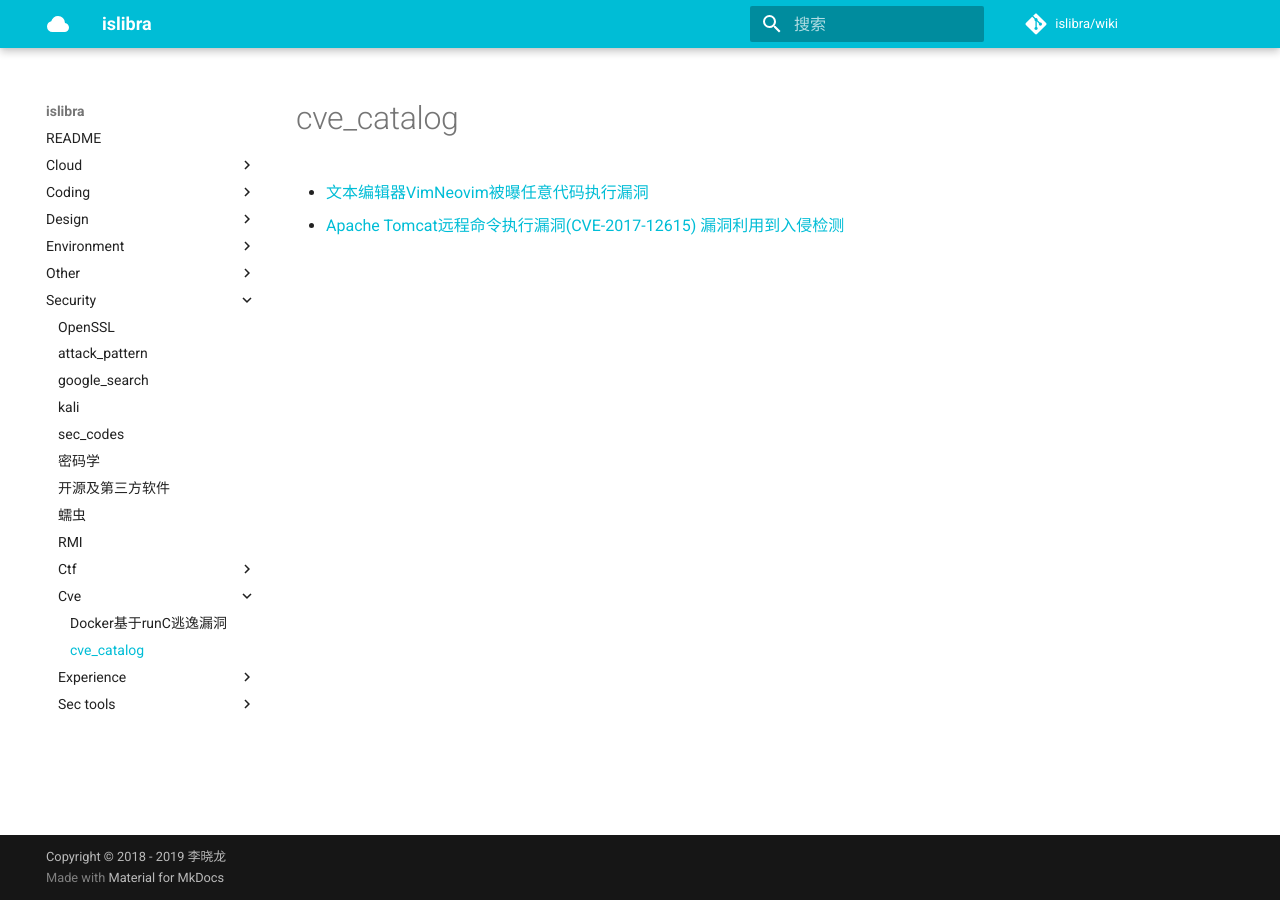
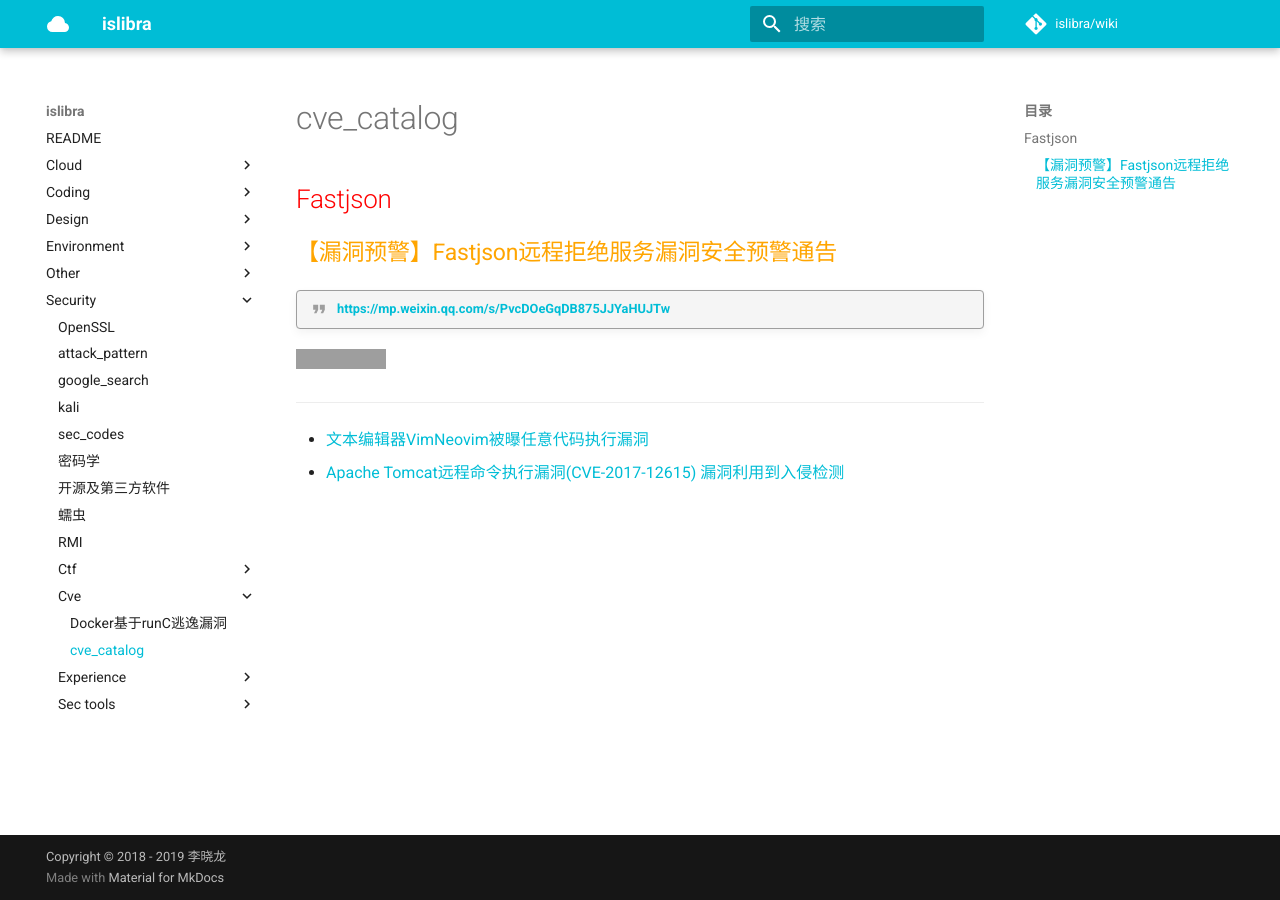
Before and after one commit to islibra/wiki, an MkDocs documentation site: the page built from docs/security/cve/cve_catalog.md, in a window 1280 px wide. Built offline with MkDocs 1.6.1 and Material for MkDocs 9.7.7, drawn with Linux system fonts in a browser that asks for light colours; comment, search, counter and statistics services are not loaded; grey boxes are pictures that could not be loaded.

Commit message:
Update cve_catalog.md

```diff
--- a/docs/security/cve/cve_catalog.md
+++ b/docs/security/cve/cve_catalog.md
@@ -1,4 +1,16 @@
 # cve_catalog
+
+## Fastjson
+
+### 【漏洞预警】Fastjson远程拒绝服务漏洞安全预警通告
+
+!!! quote "<https://mp.weixin.qq.com/s/PvcDOeGqDB875JJYaHUJTw>"
+
+![](https://img.shields.io/badge/before-1.2.60-brightgreen.svg)
+
+
+---
+
 
 - [文本编辑器VimNeovim被曝任意代码执行漏洞](https://mp.weixin.qq.com/s?__biz=MjM5NjA0NjgyMA==&mid=2651075789&idx=2&sn=f1cb159dad20addf855b9f2cfa486db7&chksm=bd1fa6468a682f504156043e12742435757f5dd1b20d12bc196b9466b8b988d23b905eccda01&xtrack=1&scene=90&subscene=10000&sessionid=1559821050&clicktime=1559824101&ascene=56&devicetype=android-28&version=2700043b&nettype=3gnet&abtest_cookie=BgABAAgACgALABIAEwAVAAgAnoYeACOXHgBWmR4AxZkeANyZHgD1mR4AA5oeAA2aHgAAAA%3D%3D&lang=zh_CN&pass_ticket=dHAYz4SbmMsqXBWhm8L3wfziuHRfVXM1TQEvQO23Tq6eckLt%2BV%2F4UgztvO37u4mE&wx_header=1)
 - [Apache Tomcat远程命令执行漏洞(CVE-2017-12615) 漏洞利用到入侵检测](https://www.freebuf.com/column/161349.html)
```
